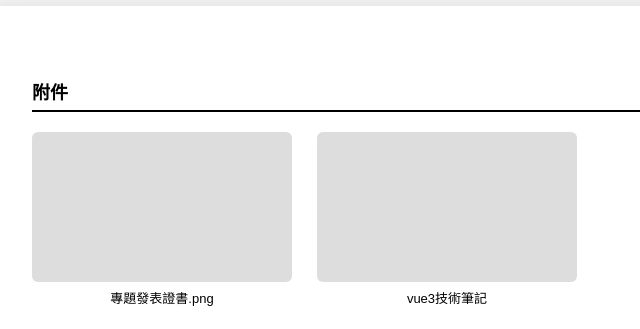
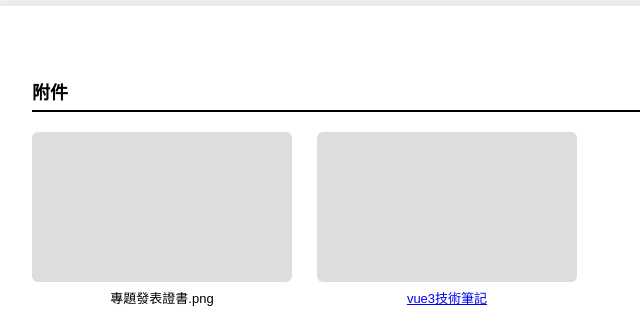
Before and after one commit to sumaoxiong/resume, a plain HTML site: page 104-resume-review/index.html in a window 1280 px wide. Shown: the part 1280-1609 px from the top of the page, 198-838 px from the left. Drawn offline with Linux system fonts and the light colour scheme.

Commit message:
筆記連結

```diff
--- a/104-resume-review/index.html
+++ b/104-resume-review/index.html
@@ -322,13 +322,15 @@
 
                 <!-- 附件 2 -->
                 <div style="width:260px; text-align:center;">
-                    <div style="
+                    <a href="https://hackmd.io/@Su-ray/Sk9ouNtsge">
+                        <div style="
                 width:260px;
                 height:150px;
                 background:#ddd;
                 border-radius:6px;">
-                    </div>
-                    <div style="font-size:13px; margin-top:6px;">vue3技術筆記</div>
+                        </div>
+                        <div style="font-size:13px; margin-top:6px;">vue3技術筆記</div>
+                    </a>
                 </div>
 
                 <!-- 附件 3 -->
```
